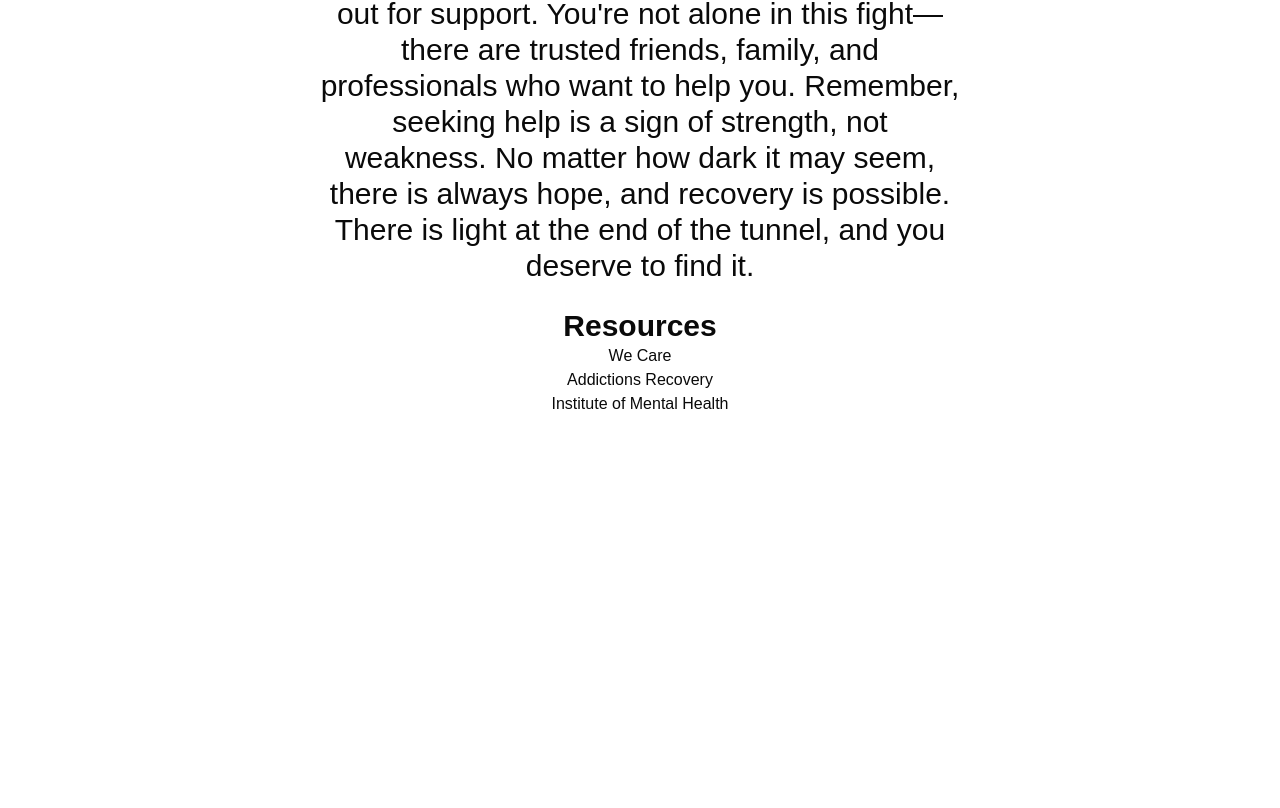
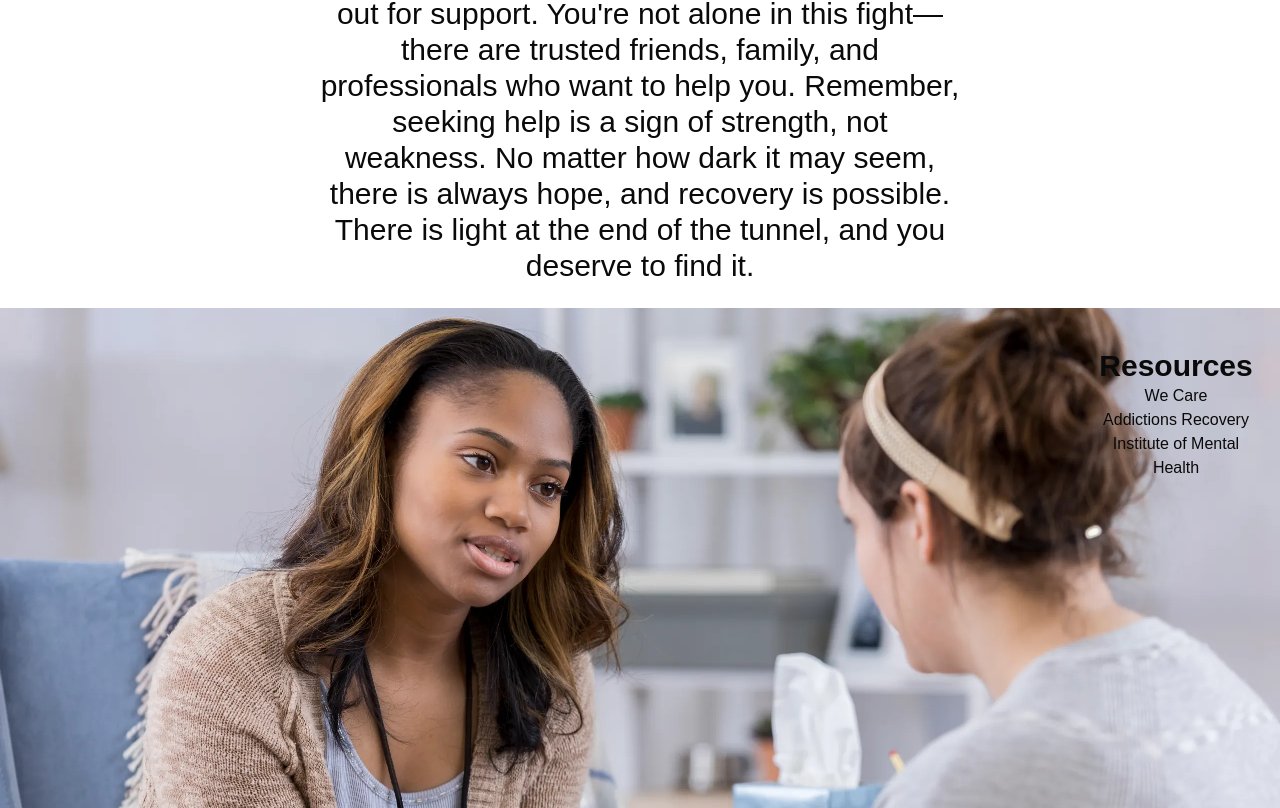
Before and after one commit to claireweexy/heartcode-mentee, a Next.js app in the folder my-app/: page /get-help in a window 1280 px wide. Shown: the part 296-1104 px from the top of the page. Before the commit the page ends 800 px from the top, so only its background shows below. Built offline with nearby package versions, Linux system fonts and the light colour scheme.

Commit message:
therapist

```diff
--- a/my-app/src/app/get-help/page.tsx
+++ b/my-app/src/app/get-help/page.tsx
@@ -15,6 +15,10 @@ export default function GetHelp() {
                     {"Addiction is not something that should be faced in silence. If you or someone you care about is struggling with the difficult journey of overcoming drug addiction, it's crucial to reach out for support. You're not alone in this fight—there are trusted friends, family, and professionals who want to help you. Remember, seeking help is a sign of strength, not weakness. No matter how dark it may seem, there is always hope, and recovery is possible. There is light at the end of the tunnel, and you deserve to find it."}
                 </div>
                 <br/>
+                <div className="h-auto">
+                    <img src={"/assets/therapist.png"} alt={"therapist"} style={{height: 'auto', width: '100%'}}/>
+                </div>
+                <div className="w-40 fixed bottom-0 right-0 m-6">
                     <div className="text-3xl font-bold">
                         Resources
                     </div>
@@ -31,5 +35,6 @@ export default function GetHelp() {
                     </Link>
                 </div>
             </div>
+        </div>
     );
 }
```
Also changed, not shown: my-app/public/assets/therapist.png (added). Lines whose indentation alone changed are shown as unchanged.
